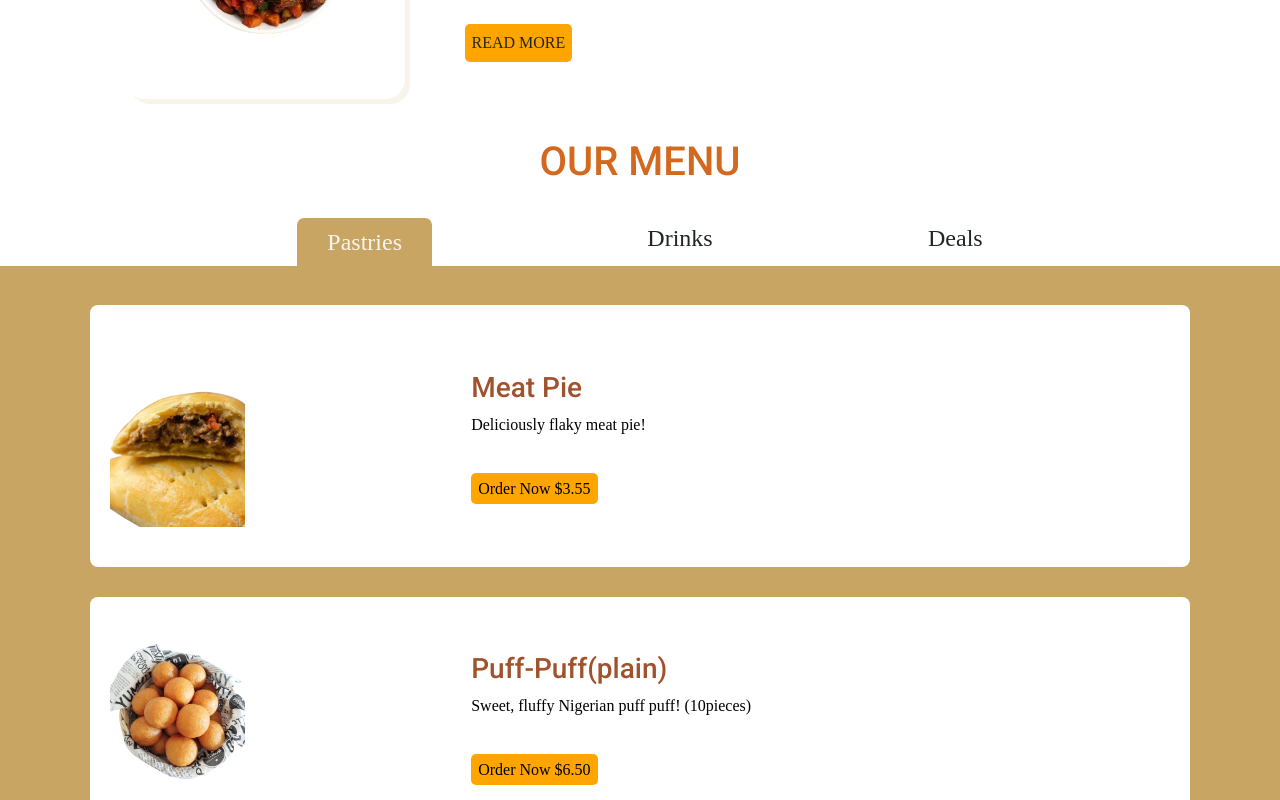
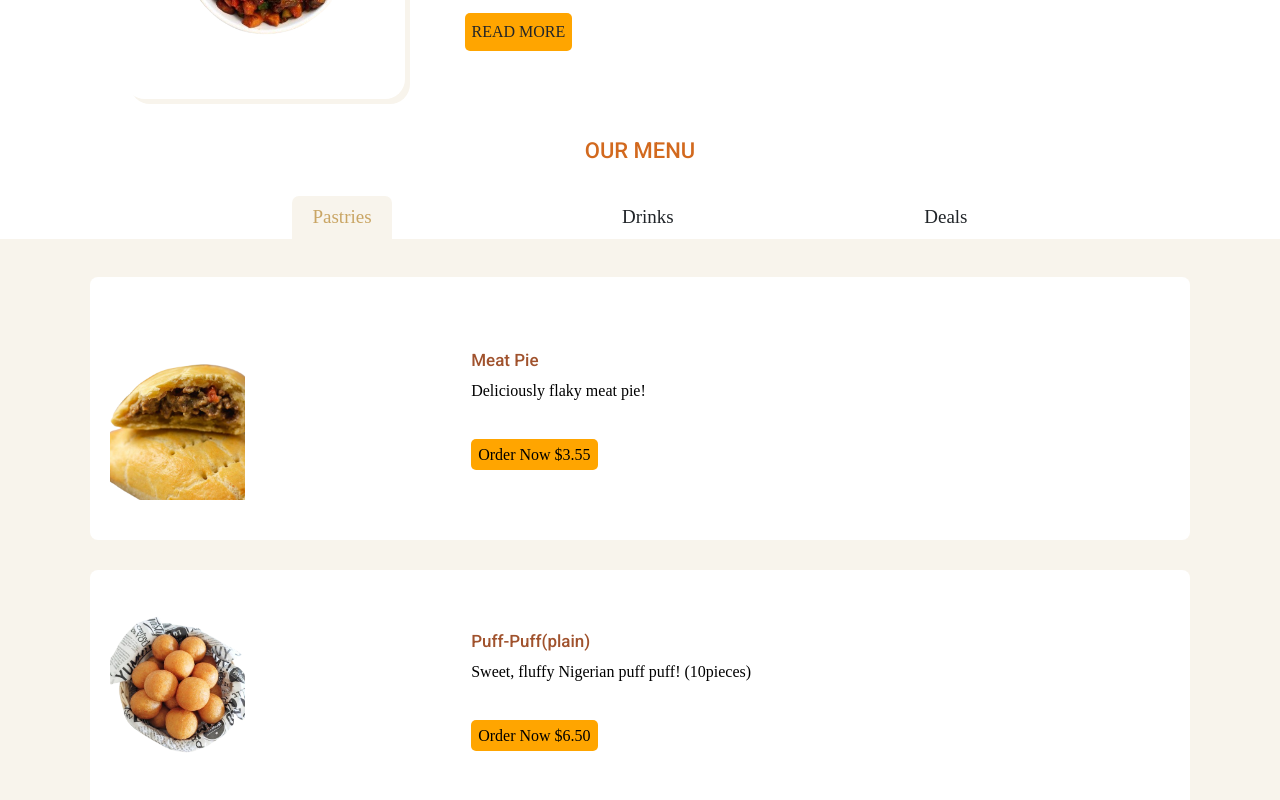
Before and after one commit to jozzydgr8/tayschow, a React (Create React App) app: page / in a window 1280 px wide. Shown: the part 1020-1820 px from the top of the page. Built offline with nearby package versions, Linux system fonts and the light colour scheme; no server answers.

Commit message:
new style layout

```diff
--- a/src/components/Product.jsx
+++ b/src/components/Product.jsx
@@ -7,17 +7,17 @@ export const Product = ({menu})=>{
                             <div className="row" style={{display:'flex', alignItems:'center', }}>
                                 <div className="col-md-4">
                                     <div className="product-image">
-                                    <img className="aSection" src={menu.image} alt='menuImg'/>
+                                    <img className="" src={menu.image} alt='menuImg'/>
                                     </div>
                                 </div>
                                 <div  className="col-md-8">
                                     <div className='product-desc'>
-                                    <h3 className="aSection">{menu.title}</h3>
-                                    <p className="fSection">
+                                    <h3 className="">{menu.title}</h3>
+                                    <p className="">
                                         {menu.desc}
                                     </p>
                                     <br/>
-                                    <Link to={`/tayschow/${menu.id}`}  className="aSection">Order Now ${menu.prize}</Link>
+                                    <Link to={`/tayschow/${menu.id}`}  className="">Order Now ${menu.prize}</Link>
                                     </div>
                                 </div>
                             </div>
--- a/src/index.css
+++ b/src/index.css
@@ -31,8 +31,14 @@ a, button{
 h1{
   color: var(--dark-chocolate);
   text-transform: uppercase;
+  font-size: 22px;
 }
-
+h3{
+  font-size: 17px;
+}
+h4{
+  font-size:19px
+}
 h1, h3{
   font-family: var(--font-roboto);
 }
@@ -139,16 +145,18 @@ section > .container-fluid{
 
 /* menu menu */
 #menu .container-fluid{
-  background: var(--bronze);
+  background: var(--background);
 }
 .menu-active{
   display: inline-block;
-  background: var(--bronze);
-  color: var(--background);
-  padding:10px 30px;
+  background: var(--background);
+  color: var(--bronze);
   border-radius: 7px 7px 0px 0px;
+
+}
+#menu h4{
+  padding:10px 20px;
   margin: 0;
-
 }
 .product{
  padding: 20px;
```
